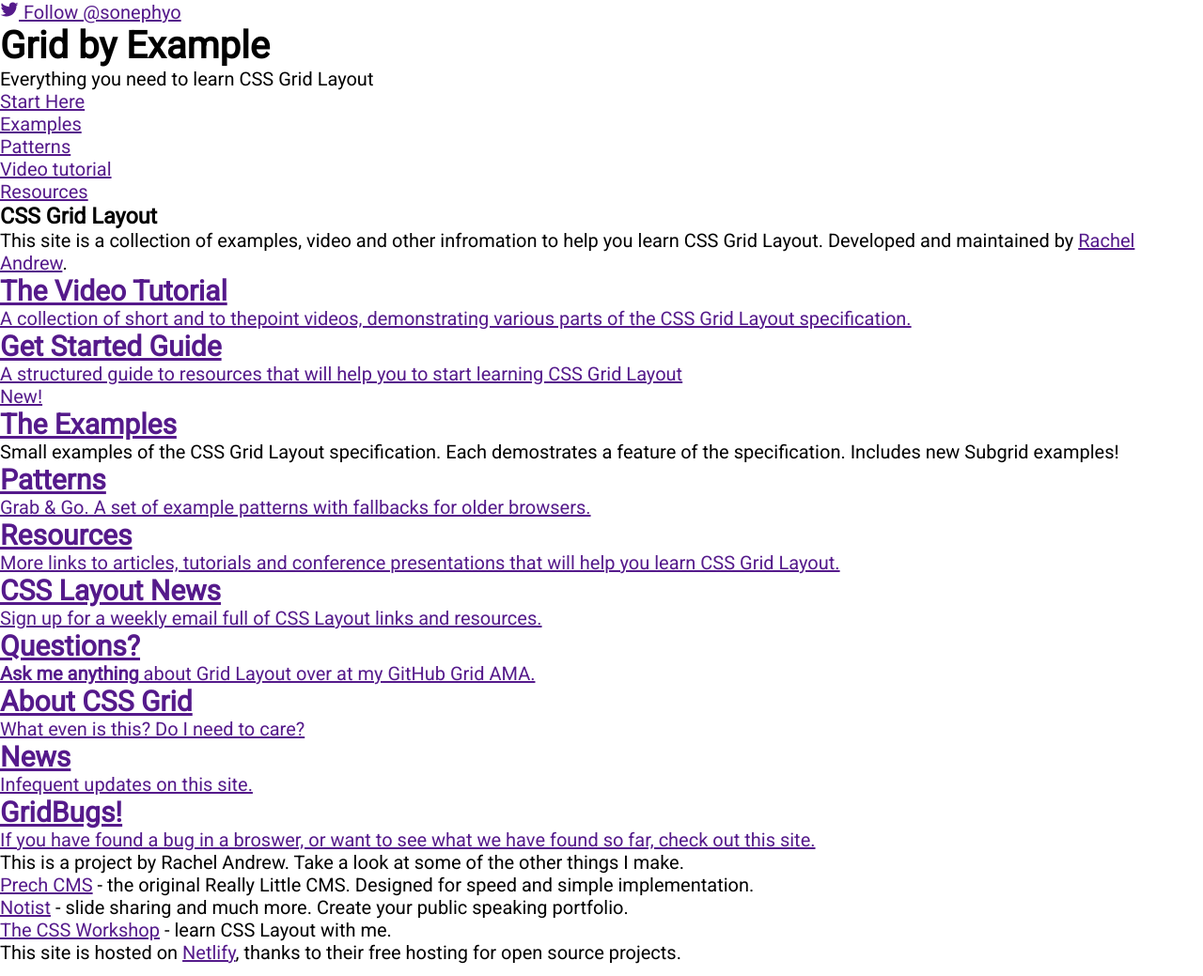
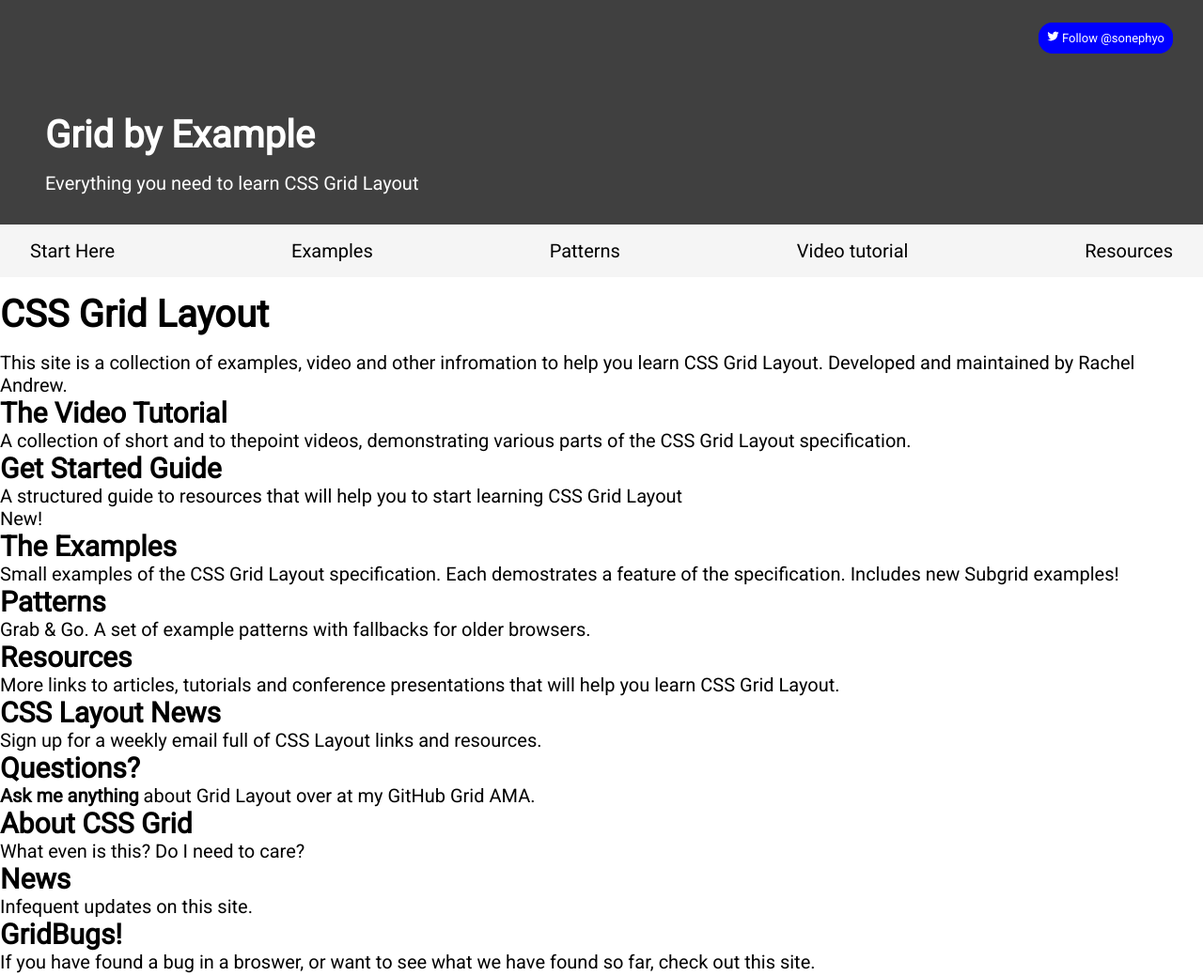
Before and after one commit to sonephyo/GridByExample-recreate-css, a plain HTML site: page index.html in a window 1280 px wide. Shown: the top 1039 px of the page at 94% size. Drawn offline with nearby package versions, Linux system fonts and the light colour scheme; a web font is replaced by a local one.

Commit message:
header css done 3/20/23

```diff
--- a/css/styles.css
+++ b/css/styles.css
@@ -1,4 +1,10 @@
 @import url('https://fonts.googleapis.com/css2?family=Edu+NSW+ACT+Foundation&family=Roboto&display=swap');
+
+:root {
+    --title-size: 2.5rem;
+}
+
+/*Reset */
 
  * {
     padding: 0;
@@ -6,8 +12,75 @@
     box-sizing: border-box;
  }
 
+a {
+    text-decoration: none;
+    color: black;
+}
+
  body {
     font-family: 'Edu NSW ACT Foundation', cursive;
     font-family: 'Roboto', sans-serif;
     font-size: 1.25rem;
  }
+
+
+ /* Utility Classes */
+
+ h1 {
+    font-size: var(--title-size);
+    padding: 1rem 0;
+ }
+
+
+
+ header {
+    background-color: #404040;
+    padding: 2rem;
+    position: relative;
+ }
+
+ /* Twitter link */
+ .my-twitter-link {
+    text-align: end;
+    font-size: small;
+ }
+
+ .follow-link {
+    border: 1px solid blue;
+    border-radius: 15px;
+    background-color: blue;
+
+    color:white;
+    padding: 0.5rem;
+ }
+
+
+ /* Title */
+
+ .title {
+    margin: 2.5rem auto;
+    padding: 1rem;
+    color: white;
+ }
+
+ /* Navigation Bar */
+
+nav {
+    background-color: whitesmoke;
+    width: 100%;
+    padding: 1rem 2rem;
+    bottom: 0;
+    left:0;
+
+    position: absolute;
+}
+
+ .options {
+    list-style-type: none;
+    display: flex;
+    justify-content: space-between;
+ }
+
+ .options > li {
+    display:inline;
+ }
--- a/index.html
+++ b/index.html
@@ -11,16 +11,18 @@
     <header class="head">
         <p class="my-twitter-link">
             <a href="" class="follow-link">
-                <ion-icon name="logo-twitter"></ion-icon>
+                <ion-icon name="logo-twitter" class="icon"></ion-icon>
                 Follow @sonephyo
             </a>
         </p>
+        <div class="title">
+            <h1> Grid by Example</h1>
+            <p>Everything you need to learn CSS Grid Layout</p>
 
-        <h1> Grid by Example</h1>
-        <p>Everything you need to learn CSS Grid Layout</p>
+        </div>
 
         <nav>
-            <ul>
+            <ul class="options">
                 <li><a href="">Start Here</a></li>
                 <li><a href="">Examples</a></li>
                 <li><a href="">Patterns</a></li>
```
